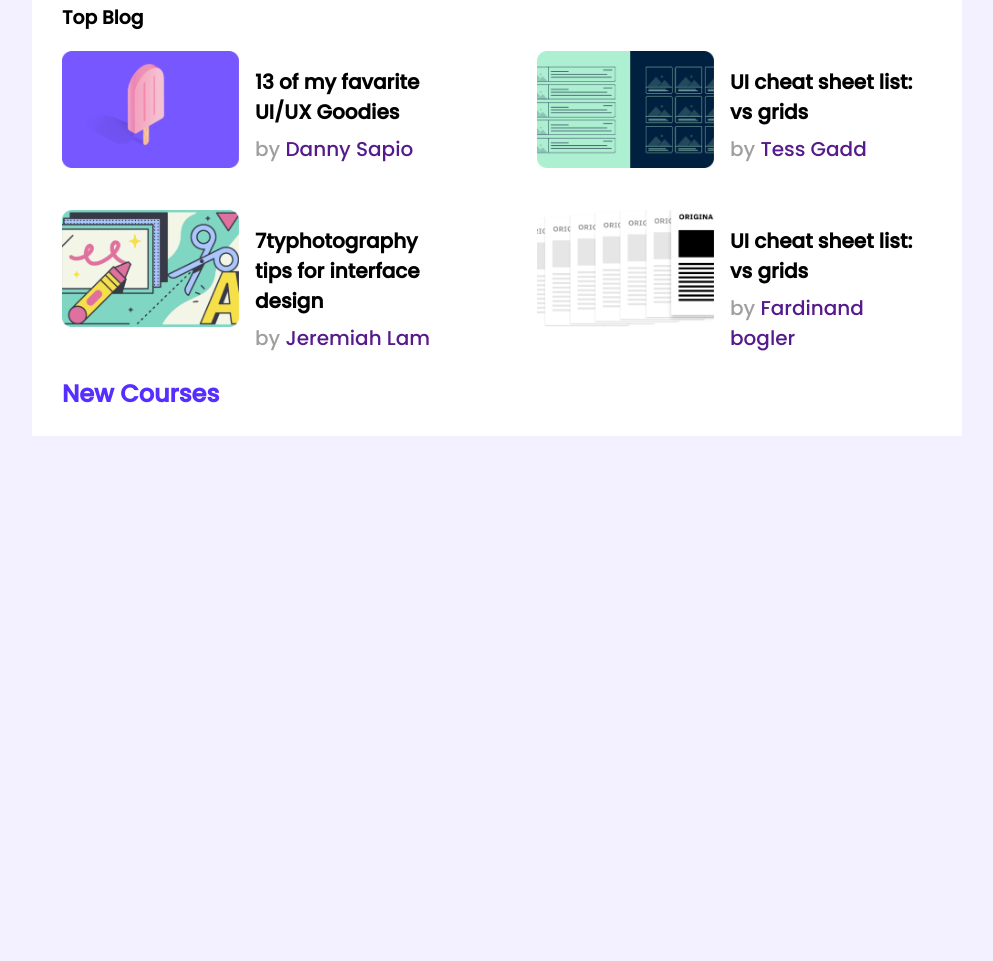
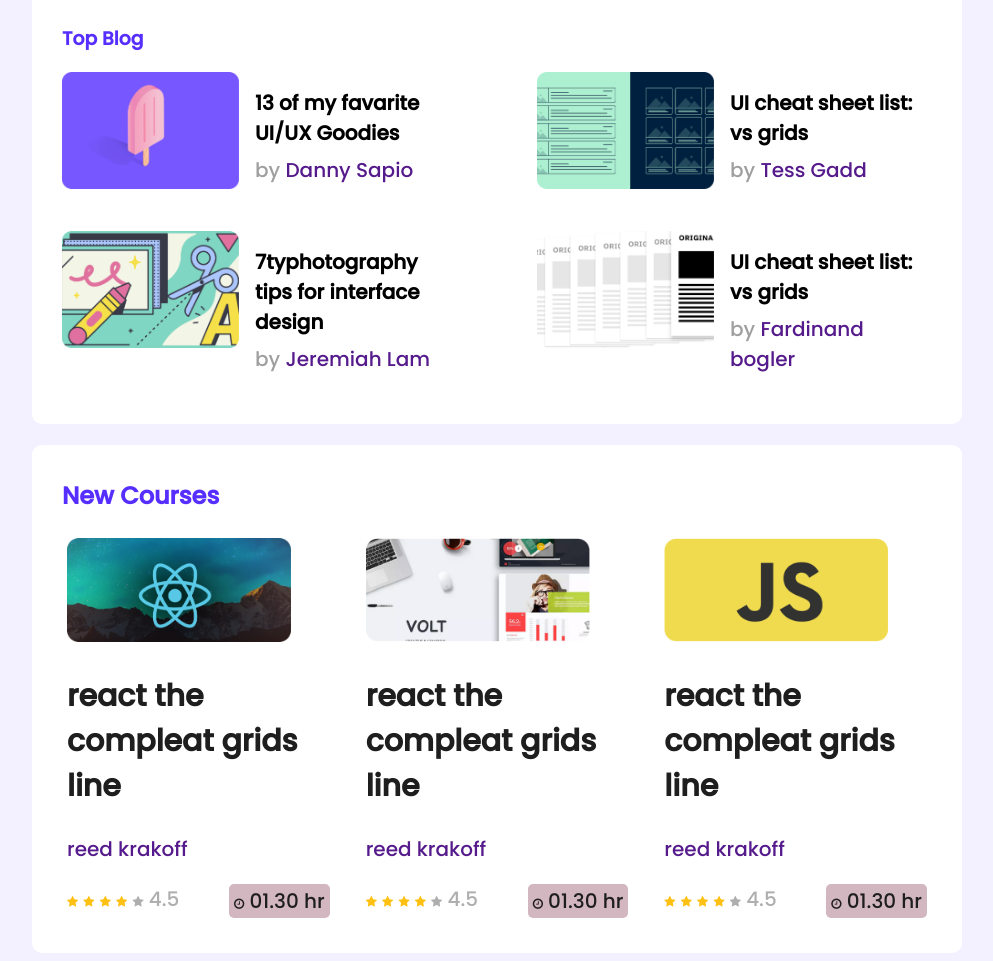
Before and after one commit to MD-RaihanHossen/leader-bord-project, a plain HTML site: page index.html in a window 1280 px wide. Shown: the part 311-1272 px from the top of the page, without its empty margins (143-1136 px from the left). Before the commit the page ends 800 px from the top, so only its background shows below. Drawn offline with Linux system fonts and the light colour scheme; a web font is replaced by a local one.

Commit message:
6time input

```diff
--- a/index.html
+++ b/index.html
@@ -6,7 +6,12 @@
   <meta http-equiv="X-UA-Compatible" content="IE=edge">
   <meta name="viewport" content="width=device-width, initial-scale=1.0">
   <title>Document</title>
+  <!-- font wasome -->
+  <link rel="stylesheet" href="https://cdnjs.cloudflare.com/ajax/libs/font-awesome/4.7.0/css/font-awesome.min.css">
+
+  <!-- stylesheet  -->
   <link rel="stylesheet" href="style.css">
+
 </head>
 
 <body>
@@ -122,14 +127,98 @@
 
         </article>
       </div>
-      <!-- 2nd section start -->
-    <section>
-      <h2 class="section-title">
-        New Courses
-      </h2>
     </section>
-    </section>
+  <!-- 2nd section start -->
+  <section class="containar">
+    <h2 class="section-title">
+      New Courses
+    </h2>
+    <div class="courses">
 
+      <div class="course">
+        <img src="images/courses/course-1.png" alt="">
+
+       <div class="course-details">
+        <h2 class="course-tittle">
+          react the compleat grids line
+        </h2>
+        <P><a href="">reed krakoff</a>
+        </P>
+        <div class="course-info">
+          <div class="star">
+            <i class="fa fa-star star1"></i>
+            <i class="fa fa-star star1"></i>
+            <i class="fa fa-star star1"></i>
+            <i class="fa fa-star star1"></i>
+            <i class="fa fa-star"></i>
+            <span> 4.5</span>
+          </div>
+
+          <div class="course-time">
+         <i class="fa fa-clock-o"></i>
+           01.30 hr
+          </div>
+        </div>
+      </div>
+      </div>
+<!-- 2nd -->
+      <div class="course">
+        <img src="images/courses/course-2.png" alt="">
+
+      <div class="course-details">
+        <h2 class="course-tittle">
+          react the compleat grids line
+        </h2>
+        <P><a href="">reed krakoff</a>
+        </P>
+        <div class="course-info">
+          <div class="star">
+            <i class="fa fa-star star1"></i>
+            <i class="fa fa-star star1"></i>
+            <i class="fa fa-star star1"></i>
+            <i class="fa fa-star star1"></i>
+            <i class="fa fa-star"></i>
+            <span> 4.5</span>
+          </div>
+
+          <div class="course-time">
+         <i class="fa fa-clock-o"></i>
+           01.30 hr
+          </div>
+        </div>
+      </div>
+      </div>
+
+<!-- 3td -->
+      <div class="course">
+        <img src="images/courses/course-3.png" alt="">
+
+       <div class="course-details">
+        <h2 class="course-tittle">
+          react the compleat grids line
+        </h2>
+        <P><a href="">reed krakoff</a>
+        </P>
+        <div class="course-info">
+          <div class="star">
+            <i class="fa fa-star star1"></i>
+            <i class="fa fa-star star1"></i>
+            <i class="fa fa-star star1"></i>
+            <i class="fa fa-star star1"></i>
+            <i class="fa fa-star"></i>
+            <span> 4.5</span>
+          </div>
+
+          <div class="course-time">
+         <i class="fa fa-clock-o"></i>
+           01.30 hr
+          </div>
+        </div>
+       </div>
+      </div>
+
+    </div>
+  </section>
 
   </main>
 
--- a/style.css
+++ b/style.css
@@ -8,16 +8,15 @@ body{
 }
 main{
     display: flex;
-    justify-content: center;
     align-items: center;
     flex-direction: column;
 }
 .containar{
     background-color: #FFFFFF;
     width: 870px;
-    height: 679px;
-    align-items: center;
     padding: 30px;
+    margin-top: 21px;
+    border-radius: 10px;
 }
 .top-players{
     margin-bottom: 30px;
@@ -61,6 +60,7 @@ hr{
 
 .blogs-title{
 margin-top: 30px;
+color: #562EFF;
 }
 .blogs{
     display: grid;
@@ -90,6 +90,53 @@ margin-top: 30px;
     text-decoration: none;
 }
 
+/*...... first blog end...... */
+.courses{
+    display: grid;
+    grid-template-columns: repeat(3, 1fr);
+    grid-column-gap: 26px;
 
+}
+.course{
+    border-radius: 4px;
+    padding: 5px;
+}
+.course img{
+    width: 224px;
+    height: 104px;
+}
+.course-details{
+    font-size: 20px;
+    color: #1E1E1E;
+}
+.course-details a{
+    text-decoration: none;
+}
+.course-info{
+    display: flex;
+    justify-content: space-between;
+}
+.fa{
+    font-size: 12px;
+}
+.star1{
+    color:#FFC014;
+    ;
+}
+.star{
+    color: #AEAEAE;
 
-/*...... first blog end...... */
+}
+
+.course-time fa{
+    color: #A2A2A2;
+    font-size: 122px;
+}
+.course-time p{
+    color: #FF4A60;
+}
+.course-time{
+    background-color: rgba(136, 60, 86, 0.37);
+    border-radius: 5px;
+    padding:2px 5px;
+}
```
Also changed, not shown: responsive.css (added).
